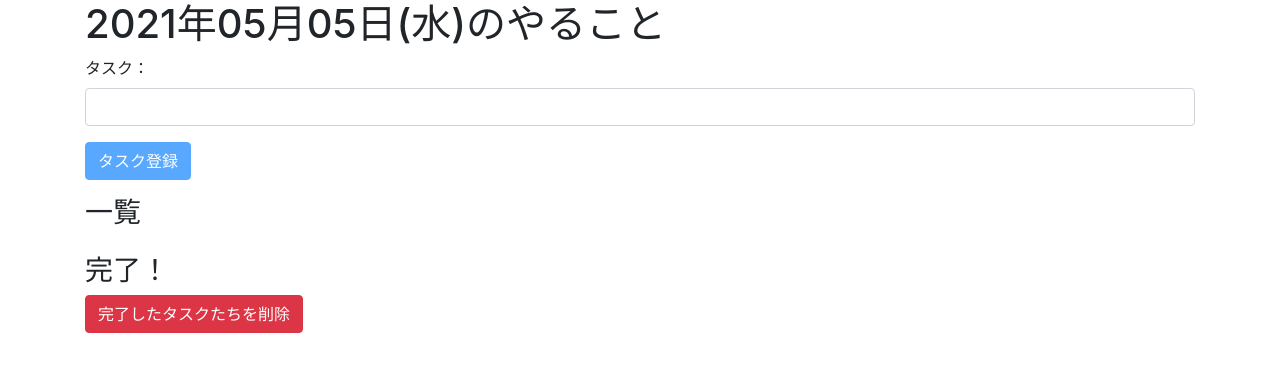
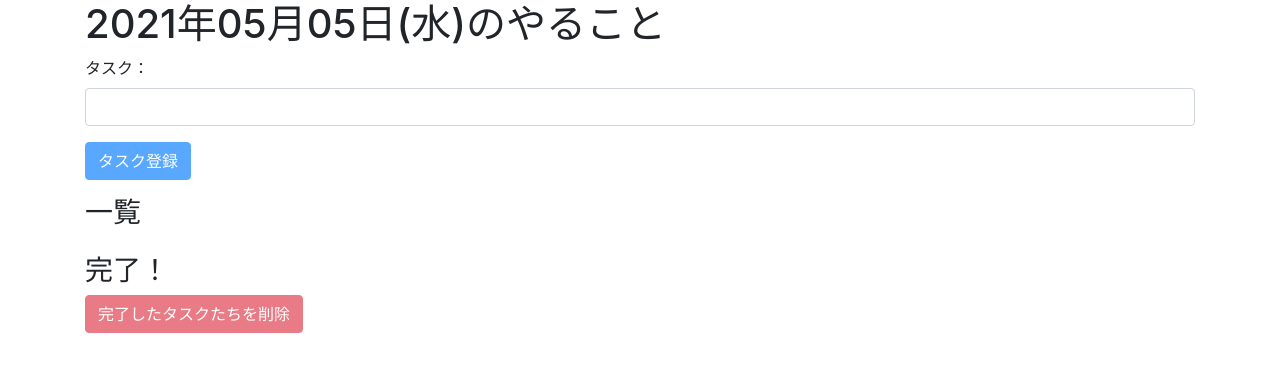
Before and after one commit to azufb/Hooks-Todo, a React (Create React App) app: page / in a window 1280 px wide. Shown: the top 372 px of the page. Built offline with nearby package versions, Linux system fonts and the light colour scheme.

Commit message:
全ての完了タスク削除のボタンの非活性化対応

```diff
--- a/src/component/CompletedTodos.js
+++ b/src/component/CompletedTodos.js
@@ -5,6 +5,7 @@ import { DELETE_COMPLETED_TODOS } from "../actions";
 
 const CompletedTodos = () => {
     const { state, dispatch } = useContext(AppContext);
+
 
     const deleteCompletedTodos = () => {
         const confirmed = window.confirm("完了したタスクたちを全て削除しても良いですか？");
@@ -16,10 +17,13 @@ const CompletedTodos = () => {
         }
     }
 
+    const disableDeleteCompleted = state.completedTodos.length === 0;
+
+
     return (
         <div>
             <h3>完了！</h3>
-            <button type="button" className="btn btn-danger mb-3" onClick={deleteCompletedTodos}>完了したタスクたちを削除</button>
+            <button type="button" className="btn btn-danger mb-3" onClick={deleteCompletedTodos} disabled={disableDeleteCompleted}>完了したタスクたちを削除</button>
             <div className="list-group">
                 {
                     state.completedTodos.map((completedTodo, index) => <CompletedTodo key={index} completedTodo={completedTodo} />)
```
